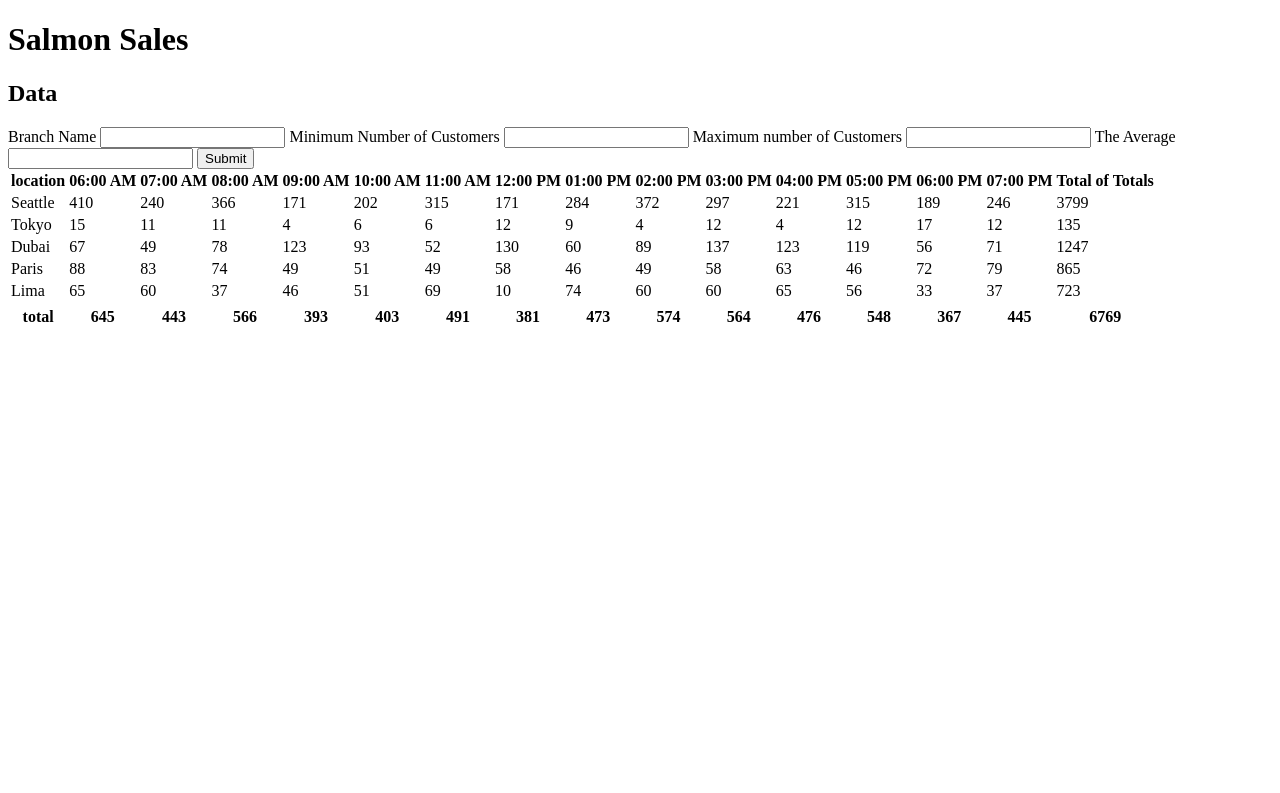
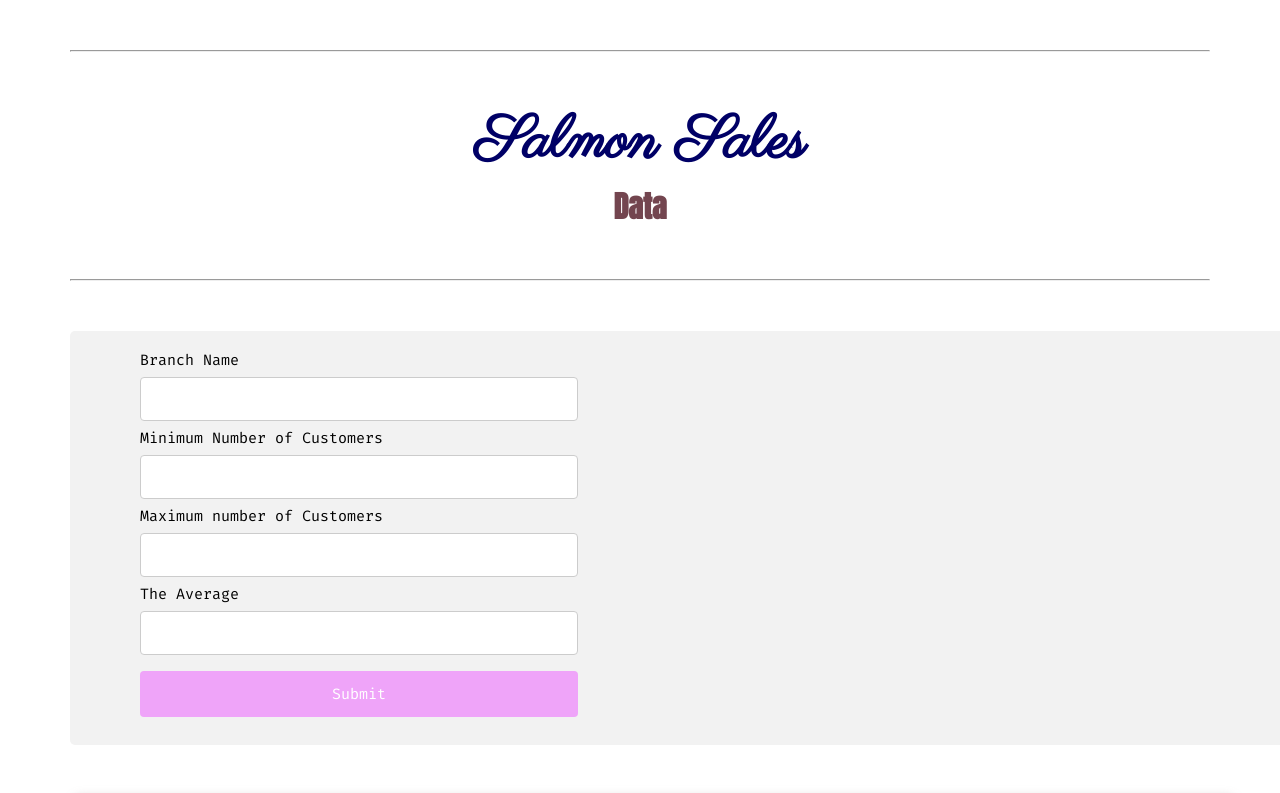
Before and after one commit to wafaankoush99/cookie-stand, a plain HTML site: page sales.html in a window 1280 px wide. Shown: the top 793 px of the page. Drawn offline with Linux system fonts and the light colour scheme; a web font is replaced by a local one.

Commit message:
styling style.css file

```diff
--- /dev/null
+++ b/css/sales.css
@@ -0,0 +1,139 @@
+@import url('https://fonts.googleapis.com/css2?family=Anton&display=swap');
+@import url('https://fonts.googleapis.com/css2?family=Krona+One&display=swap');
+@import url('https://fonts.googleapis.com/css2?family=Krona+One&family=Parisienne&display=swap');
+@import url('https://fonts.googleapis.com/css2?family=Krona+One&family=News+Cycle&family=Parisienne&display=swap');
+@import url('https://fonts.googleapis.com/css2?family=Fira+Mono&display=swap');
+
+* {
+    margin:0;
+    padding: 0;
+    font-family: 'Fira Mono', monospace;
+    font-size: 15px;
+
+
+}
+
+body {
+    margin: 10px 20px 10px 20px;
+    text-align: center;
+    max-width: 1600px;
+    background-color: white;
+}
+
+
+hr{
+    margin: 50px;
+}
+
+h1 {
+
+    font-family: 'Krona One', sans-serif;
+    font-family: 'Parisienne', cursive;    color:   #000066;
+    font-size: 60px;
+
+
+}
+
+h2 {
+    font-family: 'Anton', sans-serif;
+   color: #73454f;
+   font-size: 30px;
+   margin-bottom: 20px;
+
+
+}
+
+table {
+    border: 1px solid  #657b8d;
+    padding: 20px;
+    margin: 50px;
+    border-radius: 5px;
+    border-style: dashed;
+    box-shadow: 8px 8px 8px 8px rgba(221, 212, 212, 0.753);
+    text-shadow: 2px 2px 5px #7e6482;
+
+
+
+}
+
+th, td {
+    padding: 10px;
+    border-bottom: 1px solid #ddd;
+
+  }
+
+
+.upTable {
+    border-radius: 5px;
+    background-color: #f2f2f2;
+    padding: 20px;
+    text-align: left;
+    width: 1095px;
+    padding-left: 70px;
+    margin-left: 50px;
+    padding-right: 50px;
+  }
+
+  input[type=text] {
+    width: 40%;
+    padding: 12px 20px;
+    margin: 8px 0;
+    display:list-item;
+    border: 1px solid #ccc;
+    border-radius: 4px;
+    box-sizing: border-box;
+    text-align: left;
+  }
+
+  input[type=submit] {
+    width: 40%;
+    background-color: #efa4f9;
+    color: white;
+    padding: 14px 20px;
+    margin: 8px 0;
+    border: none;
+    border-radius: 4px;
+    cursor: pointer;
+  }
+
+  input[type=submit]:hover {
+    background-color: #d3a8d9;
+  }
+
+
+
+  main div p {
+
+    font-family: 'Krona One', sans-serif;
+    font-family: 'Parisienne', cursive;    color:   #000066;
+    font-size: 90px;
+    margin-top: 500px;
+    font-weight: 90px;
+
+
+  }
+
+
+
+
+
+
+
+
+
+
+
+
+
+
+
+
+
+
+
+
+  footer {
+    background-color: dimgray;
+    color: white;
+    margin-top: 100px;
+}
--- a/sales.html
+++ b/sales.html
@@ -1,19 +1,23 @@
 <!DOCTYPE html>
 <html>
 <head>
+        <link rel="stylesheet" href="css/sales.css">
+
         <title>Sales</title>
 </head>
 <body>
 <header>
+        <hr>
  <h1>Salmon Sales</h1>
  </header>
 <main>
  <h2>Data</h2>
 
+ <hr>
 
 
 
-
+<div class="upTable">
  <form id="AddNewBranch">
         <label for="branchName">Branch Name</label>
         <input type="text" id="branchName" name="branch_Name">
@@ -34,17 +38,26 @@
         <input type="submit" id="submit" name="submit_Data">
 
 
+
 </form>
 
-
+</div>
 
 
  <div id='shops'> </div>
 
 
+ <div>
+        <p>Thank You For Visiting Us</p>
 </div>
 
+
 </main>
+<footer>
+
+
+        &copy; Wafa'a Ankoush
+    </footer>
 
 <script src="js/app.js"></script>
 </body>
```
